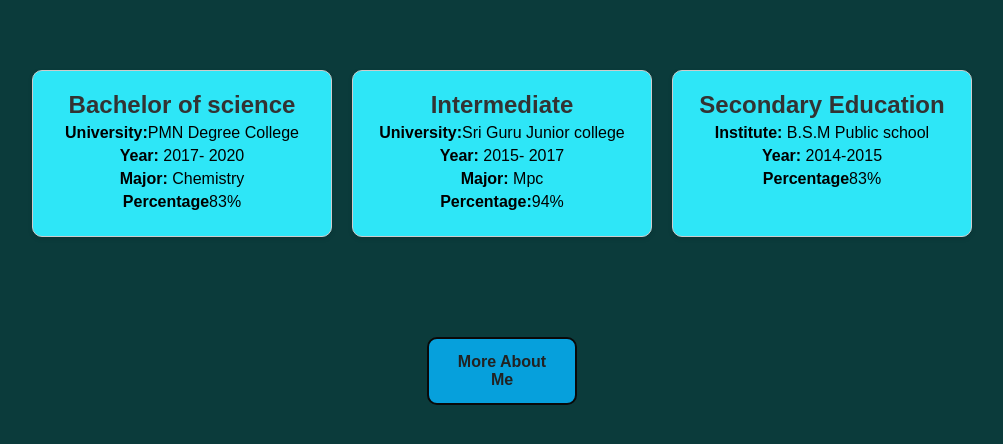
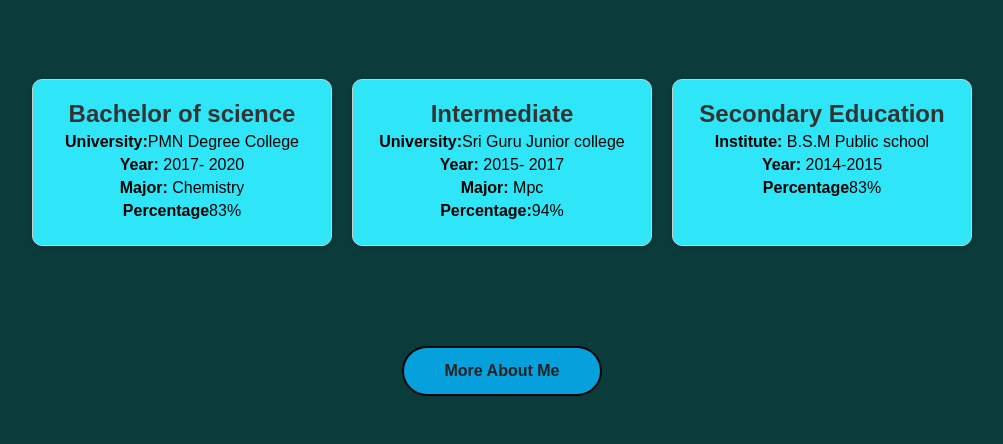
Before and after one commit to Bhargavi18-command/Bhargavi-Portfolio, a plain HTML site: page education.html in a window 1280 px wide. Shown: the part 240-684 px from the top of the page, without its empty margins (138-1141 px from the left). Drawn offline with nearby package versions, Linux system fonts and the light colour scheme.

Commit message:
Update education.html

```diff
--- a/education.html
+++ b/education.html
@@ -89,10 +89,10 @@ h1 span{
   color:aqua;
 }
 .btn-box{
-    width: 150px;
-    height:auto;
-    border-radius: 10px;
-    border:2px solid #090909;
+   width: 200px;
+    height: auto;
+    border-radius: 50px;
+    border: 2px solid #090909;
     margin-top: 100px;
 
 
```
